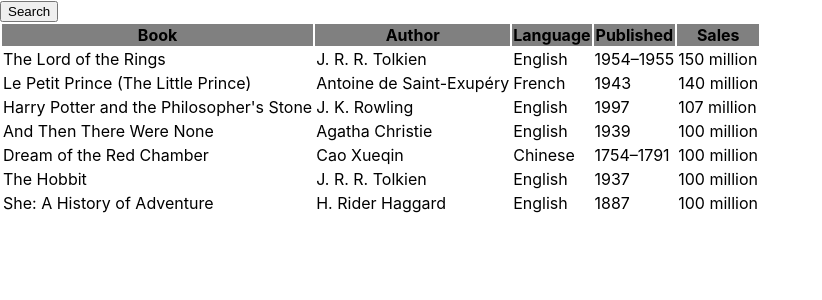
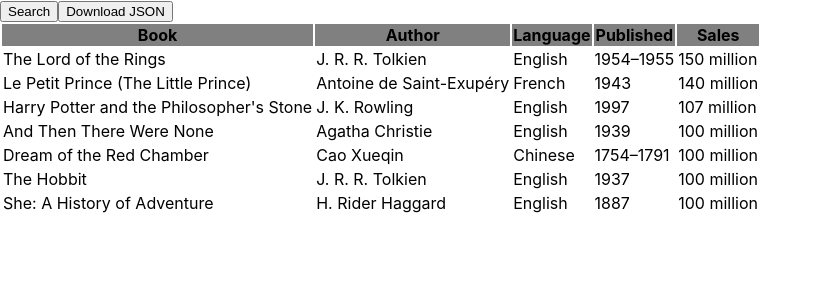
Before and after one commit to pranotobudi/React-Hackernews-App, a React (Create React App) app: page / in a window 1280 px wide. Shown: the top 300 px of the page, without its empty margins (0-822 px from the left). Built offline with nearby package versions, Linux system fonts and the light colour scheme.

Commit message:
add download data feature

```diff
--- a/src/App.js
+++ b/src/App.js
@@ -39,6 +39,7 @@
     this.handleSubmitSave = this.handleSubmitSave.bind(this);
     this.handleOnChangeSearch = this.handleOnChangeSearch.bind(this);
     this.handleOnClickSearch = this.handleOnClickSearch.bind(this);
+    this.handleOnClickDownload = this.handleOnClickDownload.bind(this, 'json');
   }
 
   onHandleClickSort(e){
@@ -153,13 +154,43 @@
 
   }
 
+  handleOnClickDownload(format, e){
+    console.log('test')
+    // let contents = JSON.stringify(this.state.data);
+    // let URL = window.URL || window.webkitURL;
+    // let blob = new Blob([contents], {type: 'text/' + format});
+    // e.target.href = URL.createObjectURL(blob);
+    // e.target.download = 'data.' + format;
+
+    let filename = "export.json";
+    let contentType = "application/json;charset=utf-8;";
+    if (window.navigator && window.navigator.msSaveOrOpenBlob) {
+      var blob = new Blob([decodeURIComponent(encodeURI(JSON.stringify(this.state.data)))], { type: contentType });
+      navigator.msSaveOrOpenBlob(blob, filename);
+    }else {
+      var a = document.createElement('a');
+      a.download = filename;
+      a.href = 'data:' + contentType + ',' + encodeURIComponent(JSON.stringify(this.state.data));
+      a.target = '_blank';
+      document.body.appendChild(a);
+      a.click();
+      document.body.removeChild(a);
+    }
+
+
+  }
+
   componentDidMount() {
     console.log('I was triggered during componentDidMount')
   }
 
   renderToolbar(){
     return(
+      <div>
       <button onClick={this.handleOnClickSearch}>Search</button>
+      <button onClick={this.handleOnClickDownload}>Download JSON</button>
+      </div>
+
     );
   }
 
```
